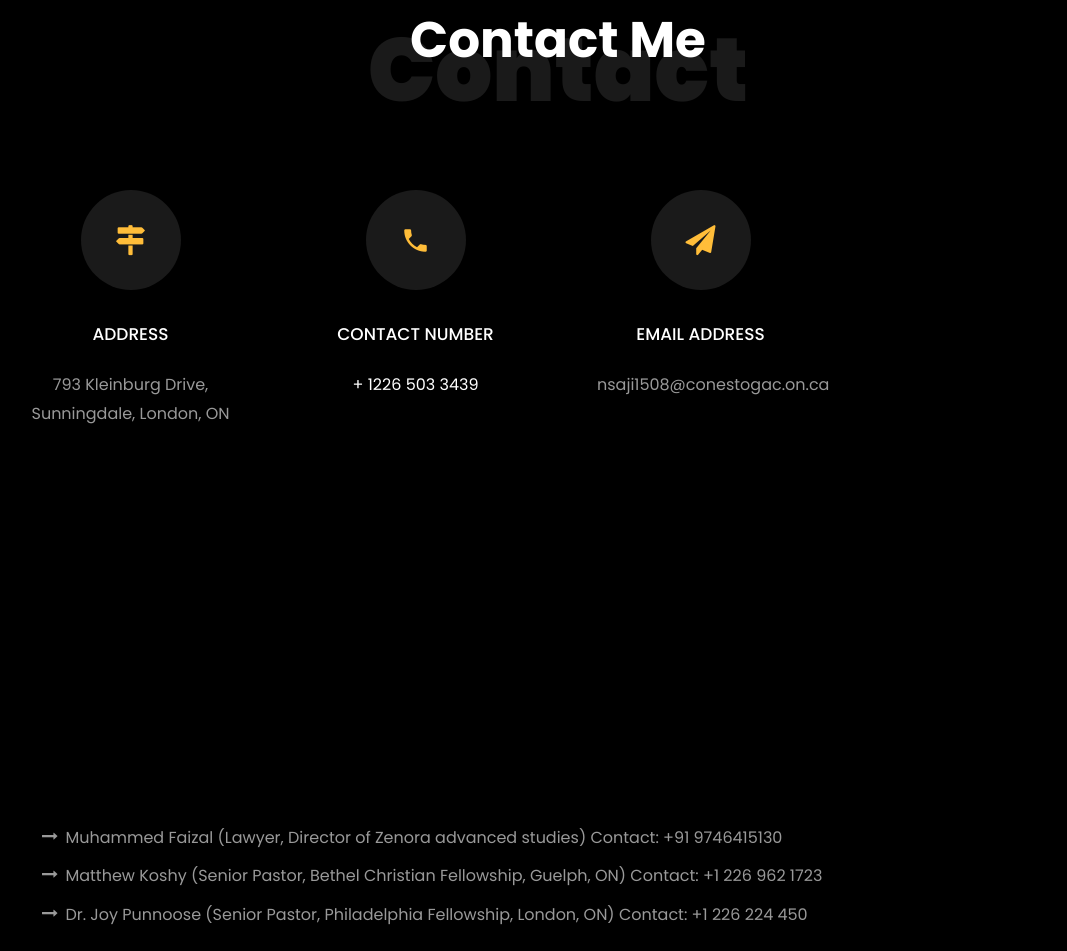
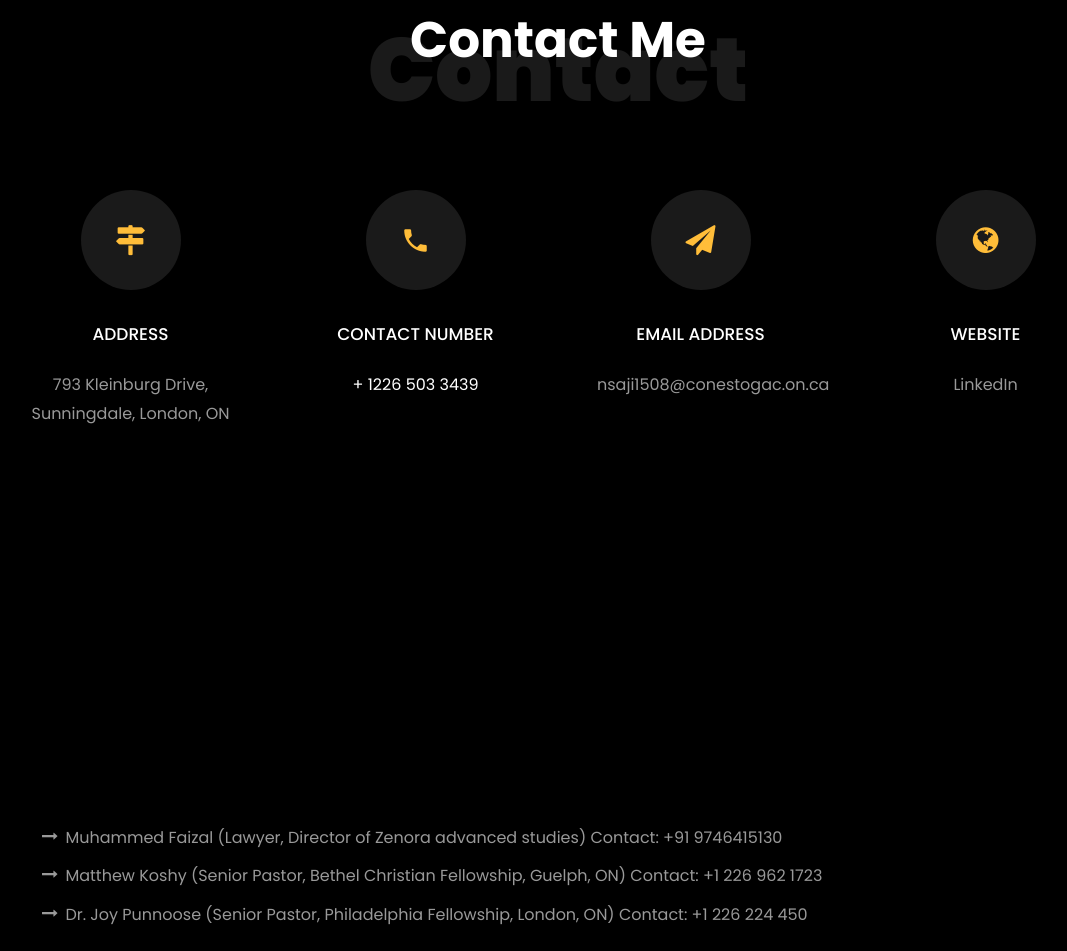
Before and after one commit to noelasaji/noelasaji.github.io, a plain HTML site: page index.html in a window 1280 px wide. Shown: the part 6767-7718 px from the top of the page, without its empty margins (82-1149 px from the left). Drawn offline with Linux system fonts and the light colour scheme; files whose address does not match are found by name.

Commit message:
Update index.html

```diff
--- a/index.html
+++ b/index.html
@@ -527,15 +527,15 @@
 	            <p>nsaji1508@conestogac.on.ca</p>
 	          </div>
           </div>
-         <!-- <div class="col-md-6 col-lg-3 d-flex ftco-animate">
+         <div class="col-md-6 col-lg-3 d-flex ftco-animate">
           	<div class="align-self-stretch box p-4 text-center">
           		<div class="icon d-flex align-items-center justify-content-center">
           			<span class="icon-globe"></span>
           		</div>
           		<h3 class="mb-4">Website</h3>
-	            <p><a href="#">yoursite.com</a></p>
+	            <p><a href="https://www.linkedin.com/in/noelasaji/"></a>LinkedIn</p>
 	          </div>
-          </div> -->
+          </div>
         </div>
 
         <!--<div class="row no-gutters block-9">
```
